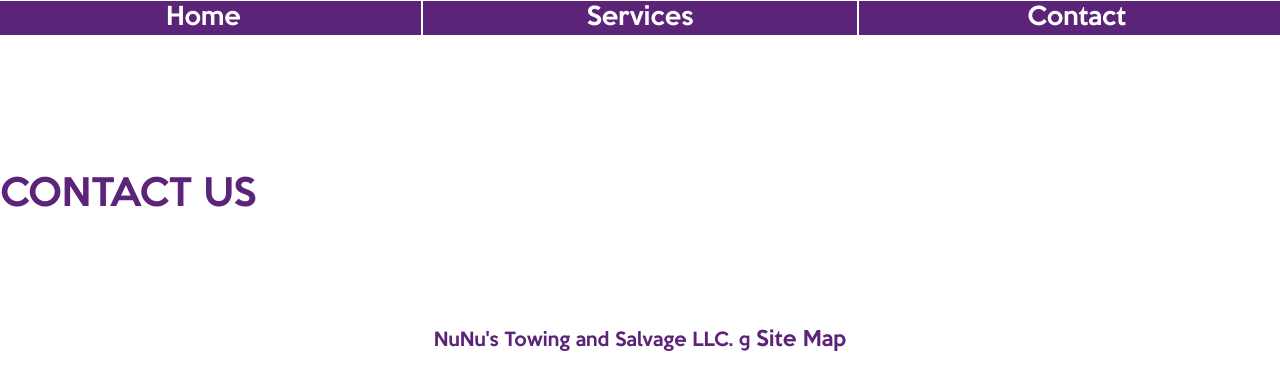
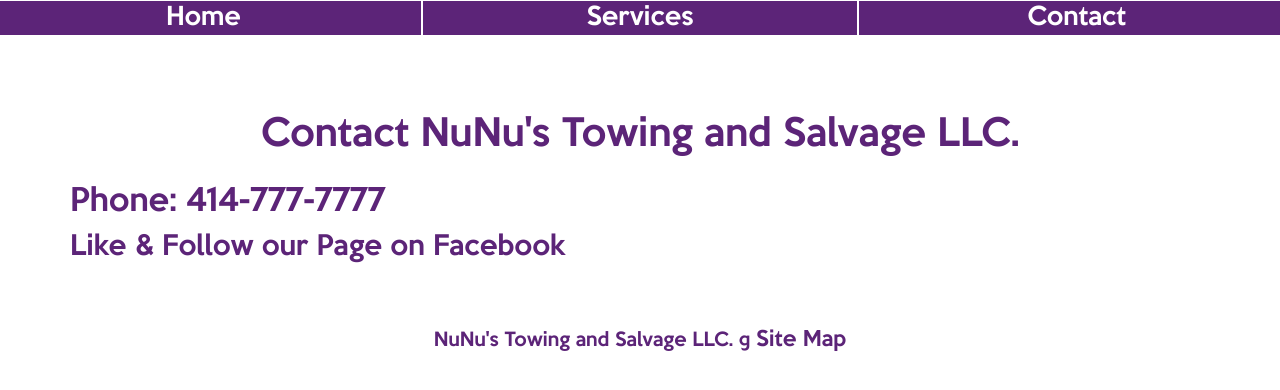
Before and after one commit to kmuzenski/NuNu, a PHP site: page /contact.php in a window 1280 px wide. Shown: the top 390 px of the page. Run offline with PHP 8.4, Linux system fonts and the light colour scheme.

Commit message:
+ contact page

```diff
--- a/contact.php
+++ b/contact.php
@@ -8,11 +8,23 @@
 
 
 <?php require_once('nav.php'); ?>
-<br><br><br><br><br><br>
-<h1> CONTACT US </h1>
+<br><br><br>
+<center><h1> Contact NuNu's Towing and Salvage LLC. </h1></center>
 
+<div class="container">
+	<div class="row">
+		<div class="col-xs-12 col-md-12 col-lg-12">
+			<h2 alt="phone number" title="phone number">Phone: 414-777-7777</h2>
+		</div>
+	</div>
+	<div class="row">
+		<div class="col-xs-12 col-md-12 col-lg-12">
+			<a href="https://www.facebook.com/Nunus-towing-salvage-llc-1045056545518539/" alt="facebook" title="facebook">Like &amp; Follow our Page on Facebook</a>
+		</div>
+	</div>
+</div> <!--container -->
 
-<br><br><br><br><br>
+<br><br><br>
 <?php require_once('footer.php'); ?>
 
 
```
